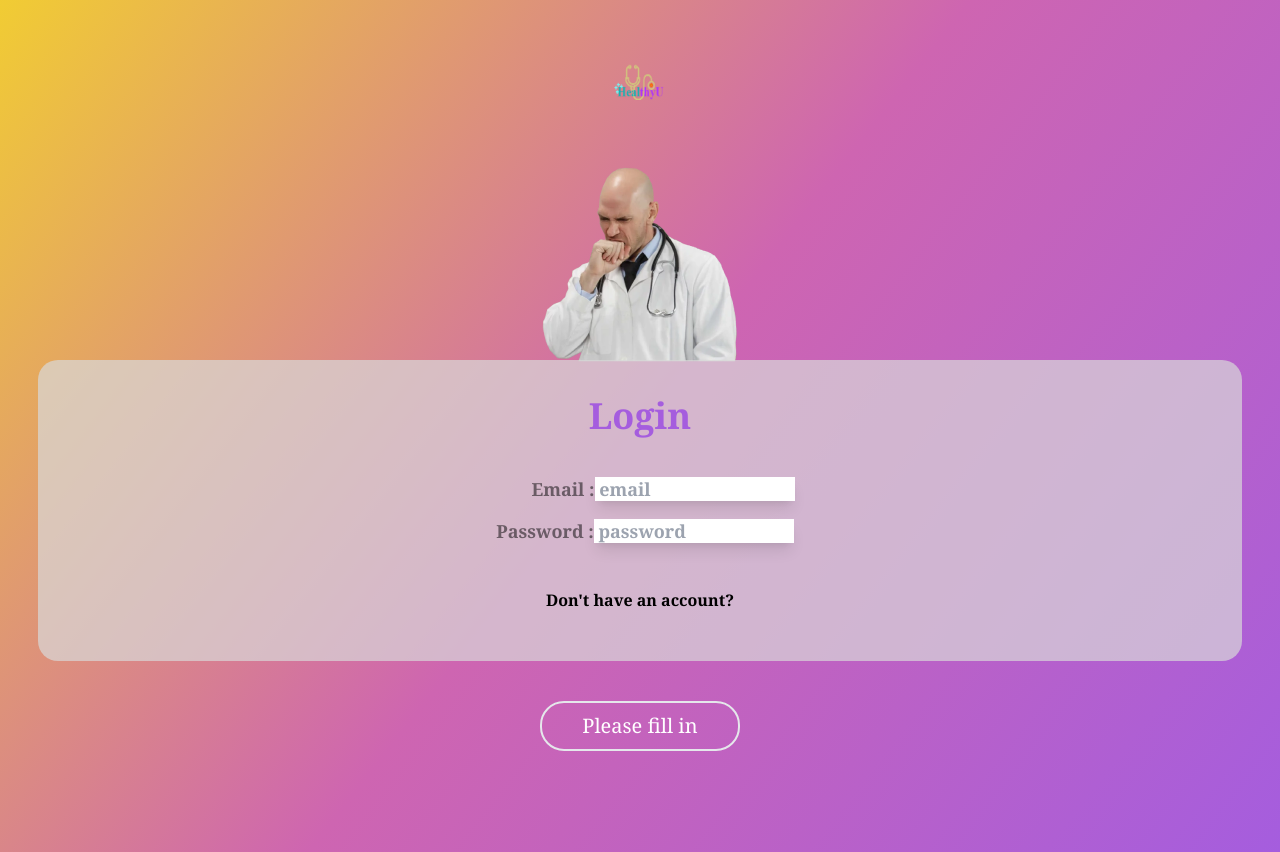
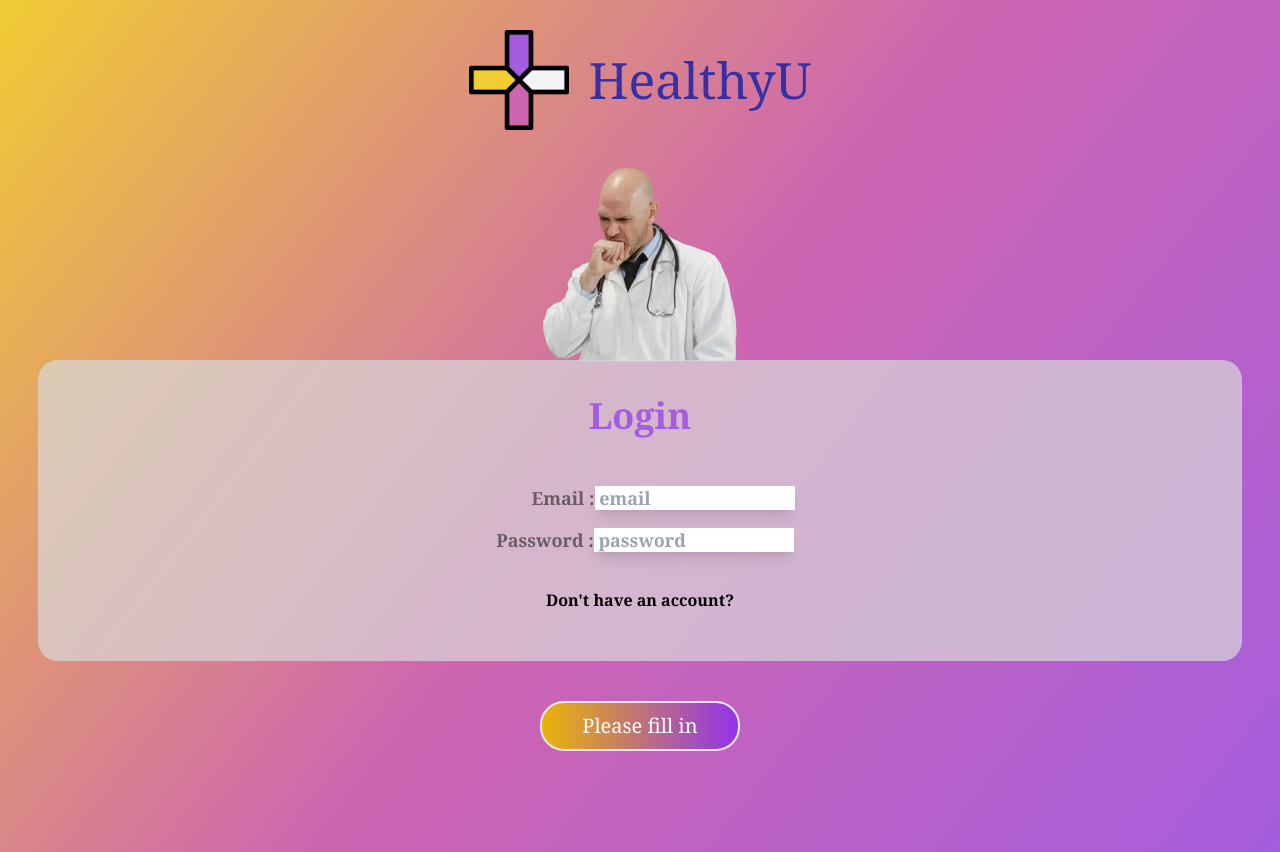
Before and after one commit to 19623248Git/14_HealthyU, a Next.js app: page /login in a window 1280 px wide. Built offline with nearby package versions, Linux system fonts and the light colour scheme.

Commit message:
fix: login frontend appearance

```diff
--- a/src/app/login/page.tsx
+++ b/src/app/login/page.tsx
@@ -47,13 +47,17 @@ const login = () => {
         background:
           "linear-gradient(-52.13deg, rgba(165, 93, 222, 1.00) 0%,rgba(206, 101, 177, 1.00) 50%,rgba(241, 204, 51, 1.00) 100%), linear-gradient(to left, #d9d9d9, #d9d9d9)",
       }}>
-      <img className="absolute top-[0px] size-[200px]" src="healthy-u-logo-10.png" />
-      <img className="absolute top-[164px] size-[200px]" src="johnny-10.png" />
+      <div className=" absolute top-[30px] flex flex-row  items-center justify-center">
+        <img className="left-[30px] size-[100px]" src="Logo-HealthyU.png" />
+        <div className="pl-[20px] text-[50px] font-serif text-indigo-800">HealthyU</div>
+      </div>
+      <img className="absolute top-[164px] size-[200px]" src="johnny-10.png"/>
       <div className="bg-[#D9D9D9] opacity-70 rounded-tl-[20px] rounded-[20px] w-[94%] h-[301px] absolute  top-[360px] ml-3 mr-3"></div>
       <div className="flex text-center items-center justify-center min-h-screen absolute transform left-1/2-translate-x-1/2  font-['NotoSerif-SemiBold',_sans-serif] leading-none font-bold text-2xl">
         <h1 className="font-serif text-4xl text-[#A55DDE] mb-[20px]">{loading ? "Processing" : "Login"}</h1>
       </div>
       <div className="flex flex-col justify-center items-center justify-center min-h-screen absolute top-[110px] font-['NotoSerif-SemiBold',_sans-serif] text-lg leading-none font-semibold w-full left-[33px]">
+        <br />
         <label className="font-serif mr-1 text-black text-opacity-50">
           Email :
           <input
@@ -68,7 +72,7 @@ const login = () => {
               })
             }
             placeholder=" email"
-          />
+            />
         </label>
         <br />
         <label className="font-serif mr-2 text-black text-opacity-50">
@@ -85,14 +89,15 @@ const login = () => {
               })
             }
             placeholder=" password"
-          />
+            />
         </label>
       </div>
-      <button className="mt-[600px] rounded-3xl w-[200px] h-[50px] border-2 opacity-100 text-white font-serif text-[20px]" onClick={onLogin}>{buttonDisabled ? "Please fill in" : "Login"}</button>
+      <button
+      className="pointer-events-auto mt-[600px] rounded-3xl w-[200px] h-[50px] border-2 opacity-100 text-white font-serif text-[20px] bg-gradient-to-r from-yellow-500 to-purple-600"
+      onClick={onLogin}>{buttonDisabled ? "Please fill in" : "Login"}</button>
       <div className="flex items-center justify-center min-h-screen absolute top-[200px] left-1/2 transform -translate-x-1/2  font-['NotoSerif-SemiBold',_sans-serif] leading-none font-semibold">
         <Link className="text-opacity-50 font-serif" href="/signup">Don't have an account?</Link>
       </div>
-
     </div>
   );
 };
```
